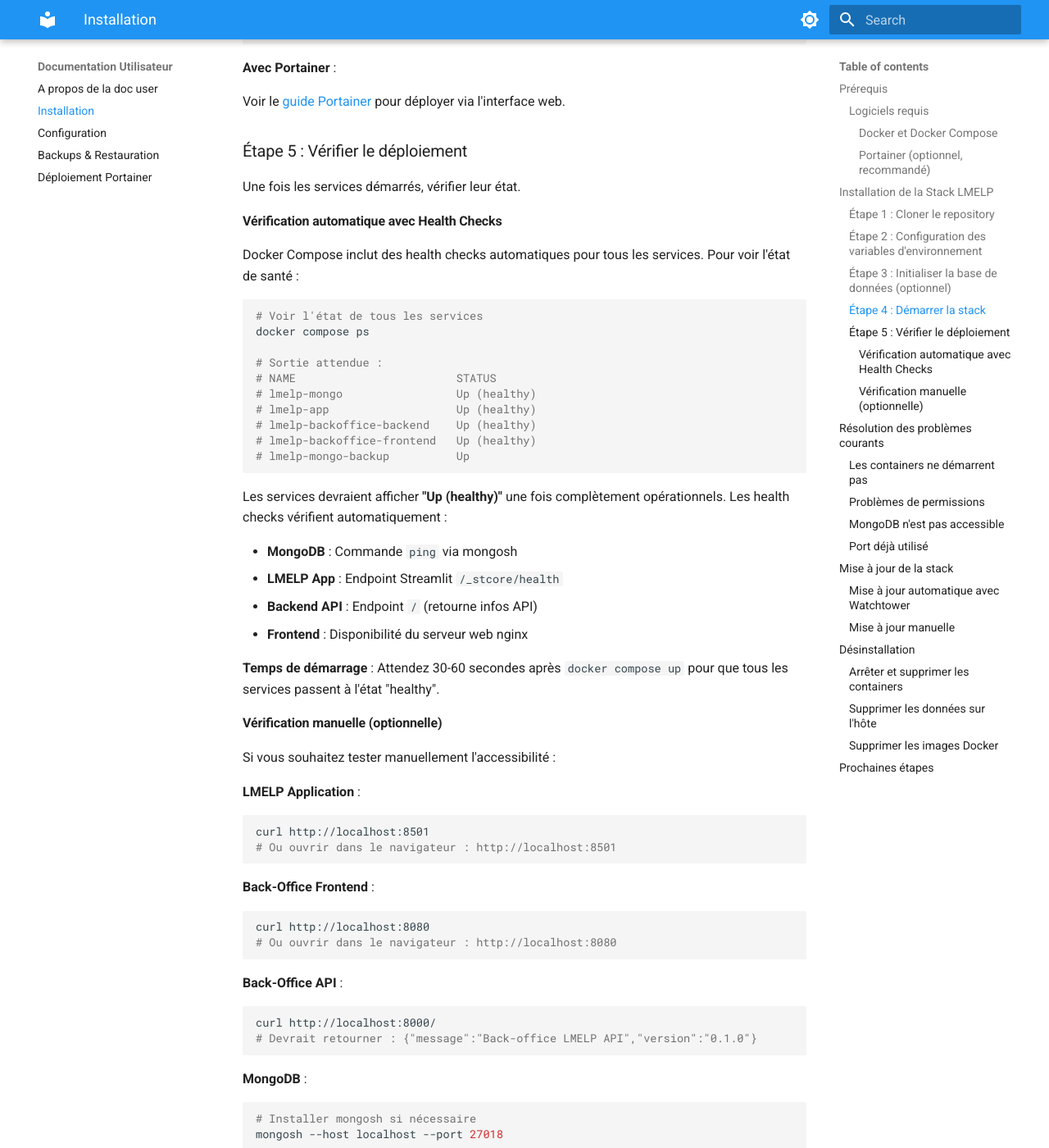
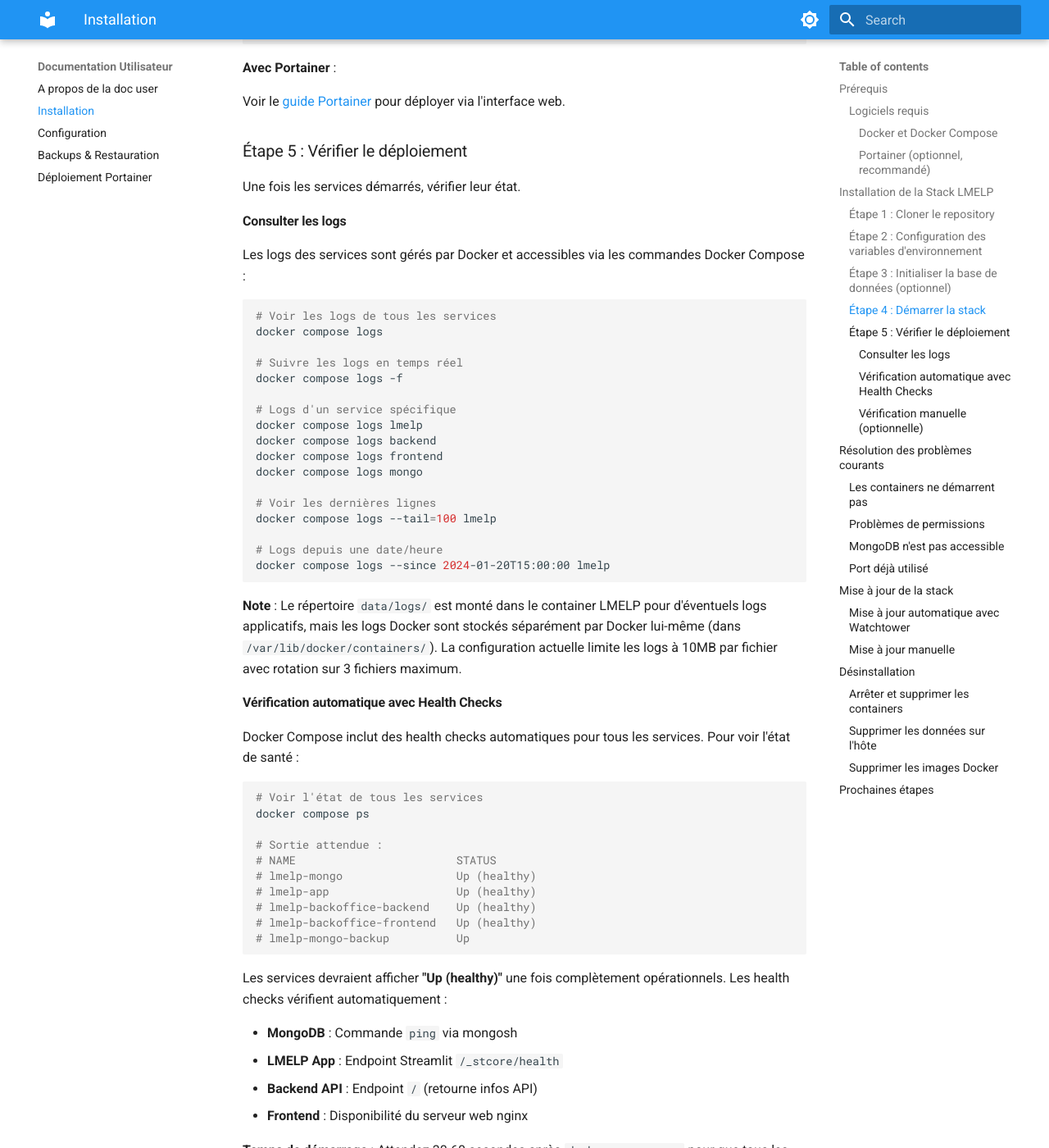
Before and after one commit to castorfou/docker-lmelp, an MkDocs documentation site: the page built from docs/user/installation.md, in a window 1280 px wide and 1400 px high, scrolled down 1995 px. Shown: the whole window at 82% size. Built offline with MkDocs 1.6.1 and Material for MkDocs 9.7.7, drawn with Linux system fonts in a browser that asks for light colours.

Commit message:
docs: add logging documentation and clarify LOG_PATH usage
- Add dedicated logs section in installation guide
- Document Docker Compose log commands and options
- Clarify that LOG_PATH is for application logs, not Docker logs
- Explain log rotation configuration (10MB, 3 files)

Helps users understand where to find logs and why data/logs/ is empty.

🤖 Generated with [Claude Code](https://claude.com/claude-code)

Co-Authored-By: Claude <noreply@anthropic.com>

````diff
--- a/docs/user/installation.md
+++ b/docs/user/installation.md
@@ -91,6 +91,32 @@ Voir le [guide Portainer](portainer.md) pour déployer via l'interface web.
 ### Étape 5 : Vérifier le déploiement
 
 Une fois les services démarrés, vérifier leur état.
+
+#### Consulter les logs
+
+Les logs des services sont gérés par Docker et accessibles via les commandes Docker Compose :
+
+```bash
+# Voir les logs de tous les services
+docker compose logs
+
+# Suivre les logs en temps réel
+docker compose logs -f
+
+# Logs d'un service spécifique
+docker compose logs lmelp
+docker compose logs backend
+docker compose logs frontend
+docker compose logs mongo
+
+# Voir les dernières lignes
+docker compose logs --tail=100 lmelp
+
+# Logs depuis une date/heure
+docker compose logs --since 2024-01-20T15:00:00 lmelp
+```
+
+**Note** : Le répertoire `data/logs/` est monté dans le container LMELP pour d'éventuels logs applicatifs, mais les logs Docker sont stockés séparément par Docker lui-même (dans `/var/lib/docker/containers/`). La configuration actuelle limite les logs à 10MB par fichier avec rotation sur 3 fichiers maximum.
 
 #### Vérification automatique avec Health Checks
 
````
Also changed, not shown: docs/user/configuration.md (+6 -1 lines).
